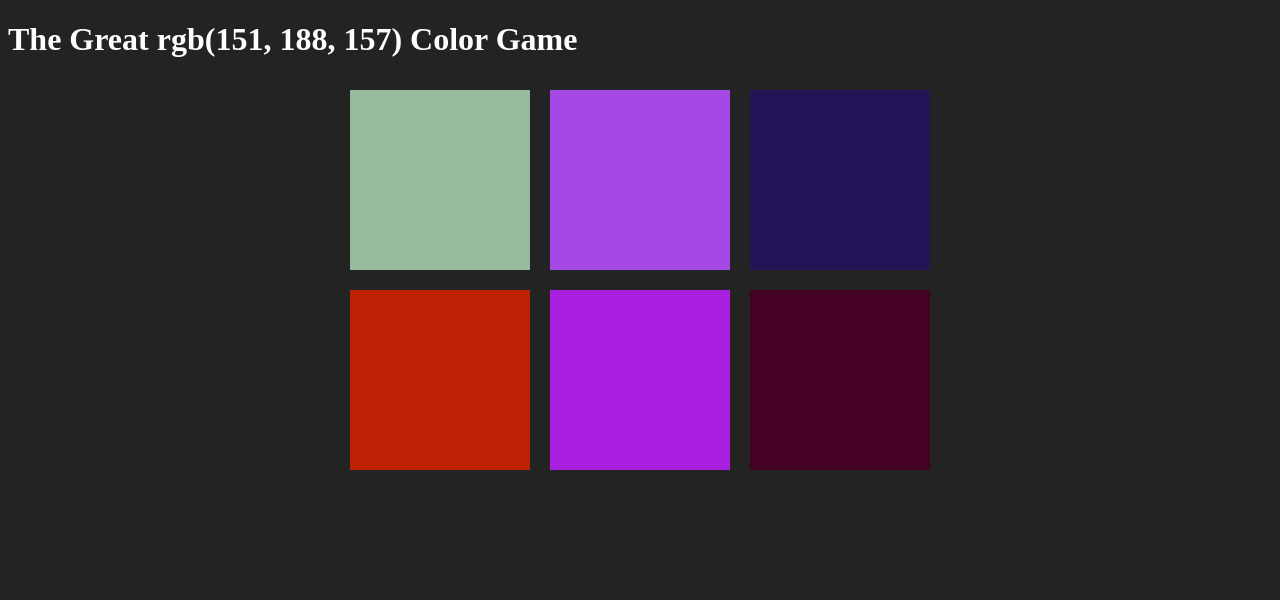
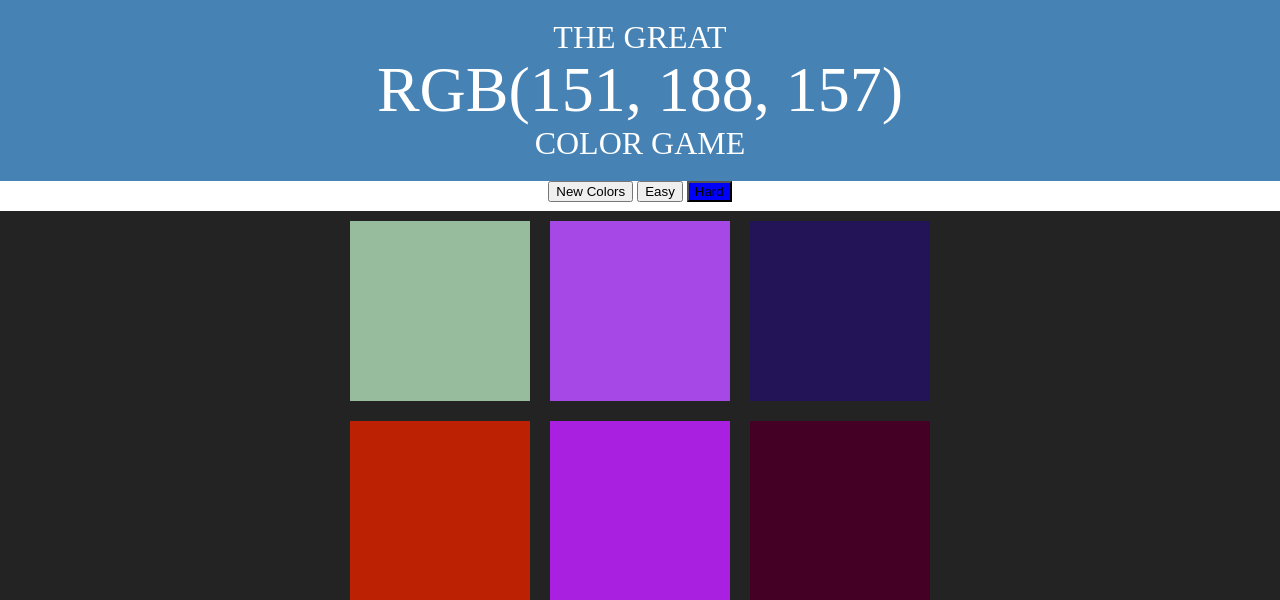
Before and after one commit to vickihlee/Color-Game, a PHP site: page /colorgame.html in a window 1280 px wide. Shown: the top 600 px of the page. Run offline with PHP 8.4, Linux system fonts and the light colour scheme.

Commit message:
Add files via upload

```diff
--- a/colorgame.css
+++ b/colorgame.css
@@ -1,5 +1,7 @@
 body {
 	background-color: #232323;
+	margin: 0;
+	font-family: "Avenir";
 }
 
 .square {
@@ -17,8 +19,30 @@ body {
 
 h1 {
 	color: white;
+	line-height: 1.1;
+	font-weight: normal;
+	text-align: center;
+	background: steelblue;
+	margin: 0;
+	text-transform: uppercase;
+	padding: 20px 0;
 }
 
-span {
+/*span {
 	color: white;
+}*/
+
+#colorDisplay {
+	font-size: 200%;
 }
+
+#stripe {
+	background: white;
+	height: 30px;
+	text-align: center;
+	color: black;
+}
+
+.selected {
+	background: blue;
+}
--- a/colorgame.html
+++ b/colorgame.html
@@ -5,10 +5,17 @@
         <link rel="stylesheet" type="text/css" href="colorgame.css">
     </head>
     <body>
-        <h1>The Great <span id="colorDisplay">RGB</span> Color Game</h1>
+        <h1>The Great
+            <br>
+            <span id="colorDisplay">RGB</span>
+            <br>
+            Color Game</h1>
 
-        <div>
+        <div id ="stripe">
+            <button id="reset">New Colors</button>
             <span id="message"></span>
+            <button id="easyBtn">Easy</button>
+            <button id="hardBtn" class="selected">Hard</button>
         </div>
 
         <div id="container">
--- a/colorgame.js
+++ b/colorgame.js
@@ -7,13 +7,65 @@
 // "rgb(255, 0, 255)"
 // ]
 
-var colors = generateRandomColors(6);
-
+var numSquares = 6;
+var colors = generateRandomColors(numSquares);
 var squares = document.querySelectorAll(".square");
 var pickedColor = pickColor();
 var colorDisplay = document.getElementById("colorDisplay");
 var messageDisplay = document.querySelector("#message");
 var h1 = document.querySelector("h1");
+var resetButton = document.querySelector("#reset");
+var easyBtn = document.querySelector("#easyBtn");
+var hardBtn = document.querySelector("#hardBtn");
+
+easyBtn.addEventListener("click", function() {
+	hardBtn.classList.remove("selected");
+	easyBtn.classList.add("selected");
+	numSquares = 3;
+	colors = generateRandomColors(numSquares);
+	pickedColor = pickColor();
+	colorDisplay.textContent = pickedColor;
+	for (var i = 0; i < squares.length; i++) {
+		if (colors[i]) {
+			squares[i].style.backgroundColor = colors[i];
+		}
+		else {
+			squares[i].style.display = "none";
+		}
+	}
+});
+
+hardBtn.addEventListener("click", function() {
+	hardBtn.classList.add("selected");
+	easyBtn.classList.remove("selected");
+	numSquares = 6
+	colors = generateRandomColors(numSquares);
+	pickedColor = pickColor();
+	colorDisplay.textContent = pickedColor;
+	for (var i = 0; i < squares.length; i++) {
+		squares[i].style.backgroundColor = colors[i];
+		squares[i].style.display = "block";
+	}
+});
+
+resetButton.addEventListener("click", function() {
+	// generate all new colors
+	colors = generateRandomColors(numSquares);
+	// pick a new random color from array
+	pickedColor = pickColor();
+	// change colorDisplay to match picked color
+	colorDisplay.textContent = pickedColor;
+	// change colors of squares
+	for (var i = 0; i < squares.length; i++) {
+		squares[i].style.backgroundColor = colors[i];
+	};
+	// banner to black
+	h1.style.backgroundColor = "steelblue";
+	// reset button to new colors
+	resetButton.textContent = "New colors";
+	// remove "Correct!"
+	messageDisplay.textContent = "";
+});
 
 colorDisplay.textContent = pickedColor;
 
@@ -31,6 +83,7 @@ for (var i = 0; i < squares.length; i++) {
 			messageDisplay.textContent = "Correct!";
 			changeColors(clickedColor);
 			h1.style.backgroundColor = clickedColor;
+			resetButton.textContent = "Play again?";
 		}
 		else {
 			this.style.backgroundColor = "#232323";
@@ -60,9 +113,8 @@ function generateRandomColors(num) {
 
 	// repeat num times
 	for (var i = 0; i < num; i++) {
+		// get random color and push into array
 		arr.push(randomColor());
-		// get random color and push into array
-
 	}
 
 	// return that array
```
